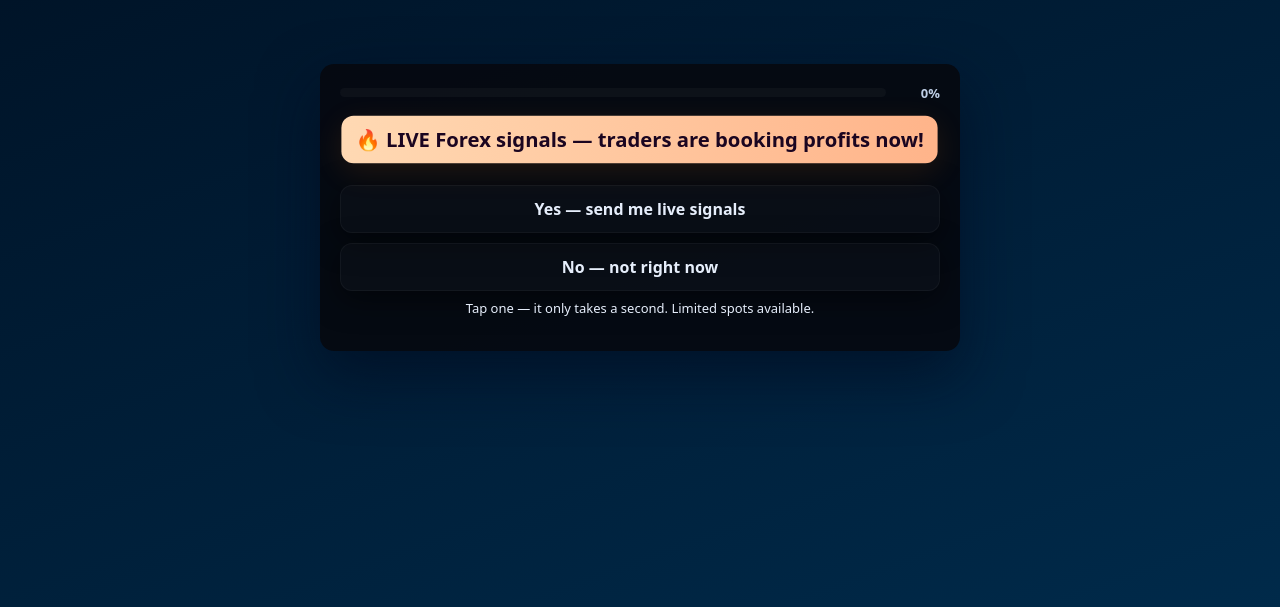
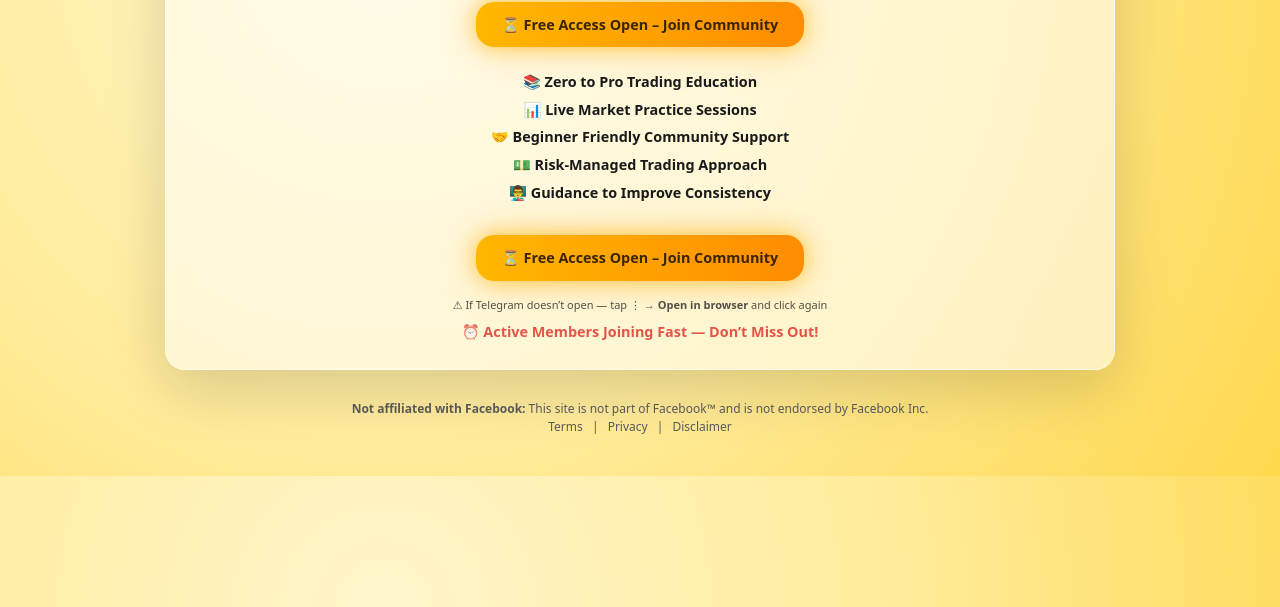
Before and after one commit to digitaladsexpert33/tradewithvikas, a plain HTML site: page index.html in a window 1280 px wide. Shown: the part 193-800 px from the top of the page. Drawn offline with Linux system fonts and the light colour scheme.

Commit message:
Update index.html

```diff
--- a/index.html
+++ b/index.html
@@ -1,13 +1,129 @@
-<!doctype html>
+<!DOCTYPE html>
 <html lang="en">
 <head>
-<meta charset="utf-8"/>
-<meta name="viewport" content="width=device-width,initial-scale=1"/>
-<title>ElitePips</title>
-<meta name="description" content="Answer one quick question to join free Forex signals on Telegram. Limited access available!"/>
-<meta name="theme-color" content="#001022">
+  <meta charset="utf-8" />
+  <meta name="viewport" content="width=device-width, initial-scale=1" />
 
-<!-- Meta Pixel (left as-is) -->
+  <title>Trade With Vikas Official – Free Trading Learning Community</title>
+  <meta name="description" content="Join Trade With Vikas Official free trading learning community on Telegram. Learn stock market step by step with live practice and beginner support.">
+
+  <style>
+    :root {
+      --bg: radial-gradient(circle at 30% 20%, #fff6cc, #ffeb99, #ffd84d);
+      --accent1: #ffb700;
+      --accent2: #ff8c00;
+      --text: #1a1a1a;
+      --muted: #5c5c5c;
+      --card: rgba(255, 255, 255, 0.55);
+      --glow: 0 0 20px rgba(255, 183, 0, 0.6), 0 0 40px rgba(255, 140, 0, 0.3);
+      --danger: #d60000;
+    }
+
+    * { box-sizing: border-box; margin: 0; padding: 0; }
+
+    body {
+      font-family: "Poppins", system-ui, sans-serif;
+      background: var(--bg);
+      color: var(--text);
+      text-align: center;
+      padding: 0 16px 40px;
+      line-height: 1.5;
+    }
+
+    .wrap {
+      max-width: 950px;
+      margin: 0 auto;
+      background: var(--card);
+      padding: 18px 16px 26px;
+      border-radius: 20px;
+      backdrop-filter: blur(18px);
+      box-shadow: 0 20px 60px rgba(0,0,0,0.15);
+      border: 1px solid rgba(255,255,255,0.6);
+      animation: fadeIn 1.2s ease;
+    }
+
+    @keyframes fadeIn {
+      from { opacity: 0; transform: translateY(25px); }
+      to { opacity: 1; transform: translateY(0); }
+    }
+
+    h1 {
+      font-size: 1.4rem;
+      font-weight: 700;
+      text-transform: uppercase;
+      margin-top: 10px;
+      margin-bottom: 6px;
+      background: linear-gradient(90deg, var(--accent1), var(--accent2));
+      -webkit-background-clip: text;
+      -webkit-text-fill-color: transparent;
+    }
+
+    img.avatar {
+      width: 110px;
+      height: 110px;
+      border-radius: 20px;
+      box-shadow: var(--glow);
+      border: 2px solid rgba(255, 140, 0, 0.4);
+      object-fit: cover;
+    }
+
+    .cta {
+      display: inline-block;
+      background: linear-gradient(90deg, var(--accent1), var(--accent2));
+      padding: 12px 26px;
+      border-radius: 18px;
+      color: #3b2400;
+      font-weight: 700;
+      font-size: 0.9rem;
+      text-decoration: none;
+      margin: 10px 0;
+      box-shadow: var(--glow);
+      transition: all 0.2s ease;
+    }
+
+    .cta:hover { transform: scale(1.05); }
+
+    .emoji-text { font-size: 0.9rem; margin: 14px 0 22px; }
+    .emoji-text p { margin: 6px 0; }
+
+    .limited-text {
+      color: var(--danger);
+      font-weight: 600;
+      font-size: 0.9rem;
+      margin-top: 8px;
+      animation: blink 1.2s infinite;
+    }
+
+    @keyframes blink {
+      0%,100% { opacity: 1; }
+      50% { opacity: 0.4; }
+    }
+
+    footer {
+      margin-top: 30px;
+      font-size: 0.75rem;
+      color: var(--muted);
+    }
+
+    footer a {
+      color: var(--muted);
+      text-decoration: none;
+      margin: 0 6px;
+    }
+
+    .hint {
+      font-size: 11px;
+      opacity: .75;
+      margin-top: 6px;
+    }
+
+    @media (max-width: 480px) {
+      h1 { font-size: 1.15rem; }
+      .cta { width: 100%; max-width: 320px; }
+    }
+  </style>
+
+  <!-- Meta Pixel -->
   <script>
   !function(f,b,e,v,n,t,s)
   {if(f.fbq)return;n=f.fbq=function(){n.callMethod?
@@ -17,181 +133,65 @@ n.queue=[];t=b.createElement(e);t.async=!0;
   t.src=v;s=b.getElementsByTagName(e)[0];
   s.parentNode.insertBefore(t,s)}(window, document,'script',
   'https://connect.facebook.net/en_US/fbevents.js');
-fbq('init', '1593721464926438');
+
+  fbq('init', '1530884981288799');
   fbq('track', 'PageView');
   </script>
-
-<style>
-:root{
-  --accent1:#ff7a00;
-  --accent2:#ff4d00;
-  --text:#e6eefb;
-  --muted:#bfcfe6;
-  --card-bg:rgba(6,8,15,0.9);
-}
-*{box-sizing:border-box;margin:0;padding:0}
-html,body{height:100%}
-body{
-  background:linear-gradient(160deg,#001022,#002a4a);
-  display:flex;align-items:center;justify-content:center;
-  padding:18px;color:var(--text);
-  font-family:system-ui,-apple-system,Segoe UI,Roboto,Helvetica,Arial;
-}
-.container{
-  width:100%;max-width:640px;
-  background:var(--card-bg);
-  border-radius:14px;padding:20px;
-  box-shadow:0 24px 60px rgba(0,10,30,0.6);
-  position:relative;overflow:hidden;color:var(--text);
-}
-.progressWrap{display:flex;align-items:center;gap:10px;margin-bottom:14px}
-.progress{flex:1;height:9px;background:rgba(255,255,255,0.03);border-radius:999px;overflow:hidden}
-.progress>i{display:block;height:100%;background:linear-gradient(90deg,var(--accent1),var(--accent2));width:0;transition:width .45s ease}
-.progressNum{min-width:44px;text-align:right;color:var(--muted);font-weight:700;font-size:13px}
-.question{animation:fadeIn .32s ease;text-align:center;margin-bottom:14px}
-@keyframes fadeIn{from{opacity:0;transform:translateY(6px)}to{opacity:1;transform:translateY(0)}}
-.hype{
-  display:inline-block;padding:10px 14px;border-radius:12px;font-weight:900;font-size:20px;
-  background:linear-gradient(90deg,#ffd9b3,#ffb48a);color:#1b0520;
-  box-shadow:0 8px 30px rgba(255,120,0,0.12);
-}
-.hype.small{font-size:16px;padding:8px 12px}
-.pulse{animation:pulse 1.6s infinite}
-@keyframes pulse{0%{transform:scale(1)}50%{transform:scale(1.03)}100%{transform:scale(1)}}
-.options{display:flex;flex-direction:column;gap:10px;margin-top:12px}
-.option{
-  background:rgba(255,255,255,0.02);
-  border-radius:12px;padding:12px 14px;cursor:pointer;font-weight:800;text-align:center;
-  border:1px solid rgba(255,255,255,0.04);
-  box-shadow:0 8px 30px rgba(0,0,0,0.5);
-  transition:transform .16s,box-shadow .16s,background .16s;
-}
-.option:hover{transform:translateY(-6px);box-shadow:0 18px 46px rgba(255,90,0,0.12);background:linear-gradient(90deg,rgba(255,90,0,0.08),rgba(255,150,0,0.06));}
-.option.selected{background:linear-gradient(90deg,rgba(255,120,0,0.18),rgba(255,60,0,0.12));color:#fff;transform:translateY(-8px)}
-.thankyou{text-align:center;padding:6px}
-.thank-h{font-size:20px;margin:6px 0;font-weight:900}
-.thank-sub{color:var(--muted);margin-bottom:12px}
-.join-btn{
-  display:inline-block;position:relative;overflow:hidden;
-  background:linear-gradient(90deg,#ff7a00,#ff4d00);
-  color:#fff;padding:12px 18px;border-radius:12px;font-weight:900;text-decoration:none;
-  box-shadow:0 14px 40px rgba(255,90,0,0.18);
-}
-.join-btn::after{content:'';position:absolute;left:-50%;top:0;width:40%;height:100%;background:linear-gradient(120deg,rgba(255,255,255,0)0%,rgba(255,255,255,0.14)50%,rgba(255,255,255,0)100%);transform:skewX(-20deg);filter:blur(6px);animation:shine 3.4s linear infinite}
-@keyframes shine{0%{left:-60%}100%{left:120%}}
-.fomo{background:linear-gradient(90deg,#ffe6d6,#ffd0b3);color:#2b0a00;padding:8px 12px;border-radius:10px;font-weight:800;display:inline-block;margin:10px 0;font-size:13px}
-.small{font-size:13px;color:var();margin-top:8px}
-.row{display:flex;gap:10px;justify-content:center;margin-top:12px}
-.btn-ghost{padding:10px 14px;border-radius:10px;border:1px solid rgba(255,255,255,0.06);background:transparent;color:var(--text);font-weight:700;text-decoration:none;cursor:pointer}
-@media (max-width:520px){.container{padding:14px}.hype{font-size:18px}}
-</style>
 </head>
 
 <body>
-<main class="container" id="card">
-  <div class="progressWrap">
-    <div class="progress"><i id="bar"></i></div>
-    <div class="progressNum" id="progNum">0%</div>
+
+<main class="wrap">
+  <img class="avatar" src="twv.jpg" alt="Trade With Vikas Official Logo" />
+
+  <h1>Trade With Vikas Official</h1>
+
+  <a class="cta tg-btn" href="https://t.me/+NY1fVX4wz9tkYjI9">
+    ⏳ Free Access Open – Join Community
+  </a>
+
+  <section class="emoji-text">
+    <p>📚 <strong>Zero to Pro Trading Education</strong></p>
+    <p>📊 <strong>Live Market Practice Sessions</strong></p>
+    <p>🤝 <strong>Beginner Friendly Community Support</strong></p>
+    <p>💵 <strong>Risk-Managed Trading Approach</strong></p>
+    <p>👨‍🏫 <strong>Guidance to Improve Consistency</strong></p>
+  </section>
+
+  <a class="cta tg-btn" href="https://t.me/+NY1fVX4wz9tkYjI9">
+    ⏳ Free Access Open – Join Community
+  </a>
+
+  <div class="hint">
+    ⚠ If Telegram doesn’t open — tap ⋮ → <b>Open in browser</b> and click again
   </div>
-  <div id="q-box"></div>
+
+  <div class="limited-text">⏰ Active Members Joining Fast — Don’t Miss Out!</div>
 </main>
 
+<footer>
+  <div><strong>Not affiliated with Facebook:</strong> This site is not part of Facebook™ and is not endorsed by Facebook Inc.</div>
+  <a href="https://elitepips.online/terms/" target="_blank">Terms</a> |
+  <a href="https://elitepips.online/privacy/" target="_blank">Privacy</a> |
+  <a href="https://elitepips.online/disclaimer/" target="_blank">Disclaimer</a>
+</footer>
+
 <script>
-/* --- Integrated Telegram invite link (your provided link) --- */
-// For invite links the app scheme uses tg://join?invite=INVITE_HASH
-const telegramAppLink = "tg://join?invite=ZrjDtoQ9Tgw3ZWQ1";
-const telegramWebLink = "https://t.me/+ZrjDtoQ9Tgw3ZWQ1";
+const TG_LINK = "https://t.me/+NY1fVX4wz9tkYjI9";
 
-let answered=false;
-const qBox=document.getElementById('q-box'),
-      bar=document.getElementById('bar'),
-      progNum=document.getElementById('progNum');
-
-function renderSingleQuestion(){
-  qBox.innerHTML = `
-    <div class="question">
-      <div class="hype pulse">🔥 LIVE Forex signals — traders are booking profits now!</div>
-      <div style="height:10px"></div>
-      <div class="options">
-        <div class="option" data-val="yes">Yes — send me live signals</div>
-        <div class="option" data-val="no">No — not right now</div>
-      </div>
-      <div class="small">Tap one — it only takes a second. Limited spots available.</div>
-    </div>
-  `;
-  updateProgress(0);
-  document.querySelectorAll('.option').forEach(o=>o.addEventListener('click',onChooseSingle));
+function openTelegramBridge(){
+  window.location.href = TG_LINK;
+  setTimeout(()=>{ window.location.assign(TG_LINK); }, 700);
 }
 
-function updateProgress(pct){
-  bar.style.width = pct + "%";
-  progNum.textContent = pct + "%";
-}
+document.querySelectorAll(".tg-btn").forEach(btn=>{
+  btn.addEventListener("click",function(e){
+    e.preventDefault();
+    if(typeof fbq==="function") fbq("track","Subscribe");
+    openTelegramBridge();
+  });
+});
+</script>
 
-function onChooseSingle(ev){
-  if(answered) return;
-  answered=true;
-  const el = ev.currentTarget;
-  const val = el.getAttribute('data-val');
-  document.querySelectorAll('.option').forEach(o=>o.classList.remove('selected'));
-  el.classList.add('selected');
-  setTimeout(()=>{ updateProgress(100); showResultFor(val); },220);
-}
-
-/* Try deep open via app URI, fallback to web invite after short delay */
-function deepRedirect(){
-  const now = Date.now();
-  // attempt app open
-  window.location.href = telegramAppLink;
-  // fallback to web link after 900ms (gives mobile OS time to switch to app)
-  setTimeout(()=>{
-    // avoid redirect loop if already moved away
-    if(Date.now() - now < 2000){
-      window.location.href = telegramWebLink;
-    }
-  },900);
-}
-
-function showResultFor(val){
-  if(val === 'yes'){
-    qBox.innerHTML = `
-      <div class="thankyou">
-        <div class="hype small">You're moments away from live signals 🚀</div>
-        <div class="thank-sub">Join now to get instant trade alerts and setups used by active members.</div>
-        <div><span class="fomo">⚡ Limited VIP spots — join before it fills up!</span></div>
-        <div class="row" style="margin-top:14px">
-          <a id="joinBtn" class="join-btn" href="#" target="_blank" rel="noopener">Join Telegram Now →</a>
-        </div>
-        <div class="count" style="margin-top:12px">Redirecting in <span id="count">7</span>s...</div>
-      </div>
-    `;
-    let t=7; const count=document.getElementById('count');
-    const timer=setInterval(()=>{
-      t--; if(count) count.textContent = t;
-      if(t<=0){ clearInterval(timer); deepRedirect(); }
-    },1000);
-    setTimeout(()=>{ document.getElementById('joinBtn').addEventListener('click', deepRedirect); },50);
-  } else {
-    qBox.innerHTML = `
-      <div class="thankyou">
-        <div class="hype small">No problem — take your time 🙂</div>
-        <div class="thank-sub">We have free guides and community resources if you want to explore later.</div>
-        <div class="row">
-          <button id="backBtn" class="btn-ghost">Back</button>
-          <a id="learnBtn" class="join-btn" href="#" target="_blank" rel="noopener">See Resources →</a>
-        </div>
-        <div class="small">You can always come back and join the signals later.</div>
-      </div>
-    `;
-    setTimeout(()=>{
-      document.getElementById('backBtn').addEventListener('click', ()=>{ answered=false; renderSingleQuestion(); });
-      document.getElementById('learnBtn').addEventListener('click', deepRedirect);
-    },50);
-  }
-}
-
-// initial render
-renderSingleQuestion();
-</script>
 </body>
 </html>
```
Lines whose indentation alone changed are shown as unchanged.
